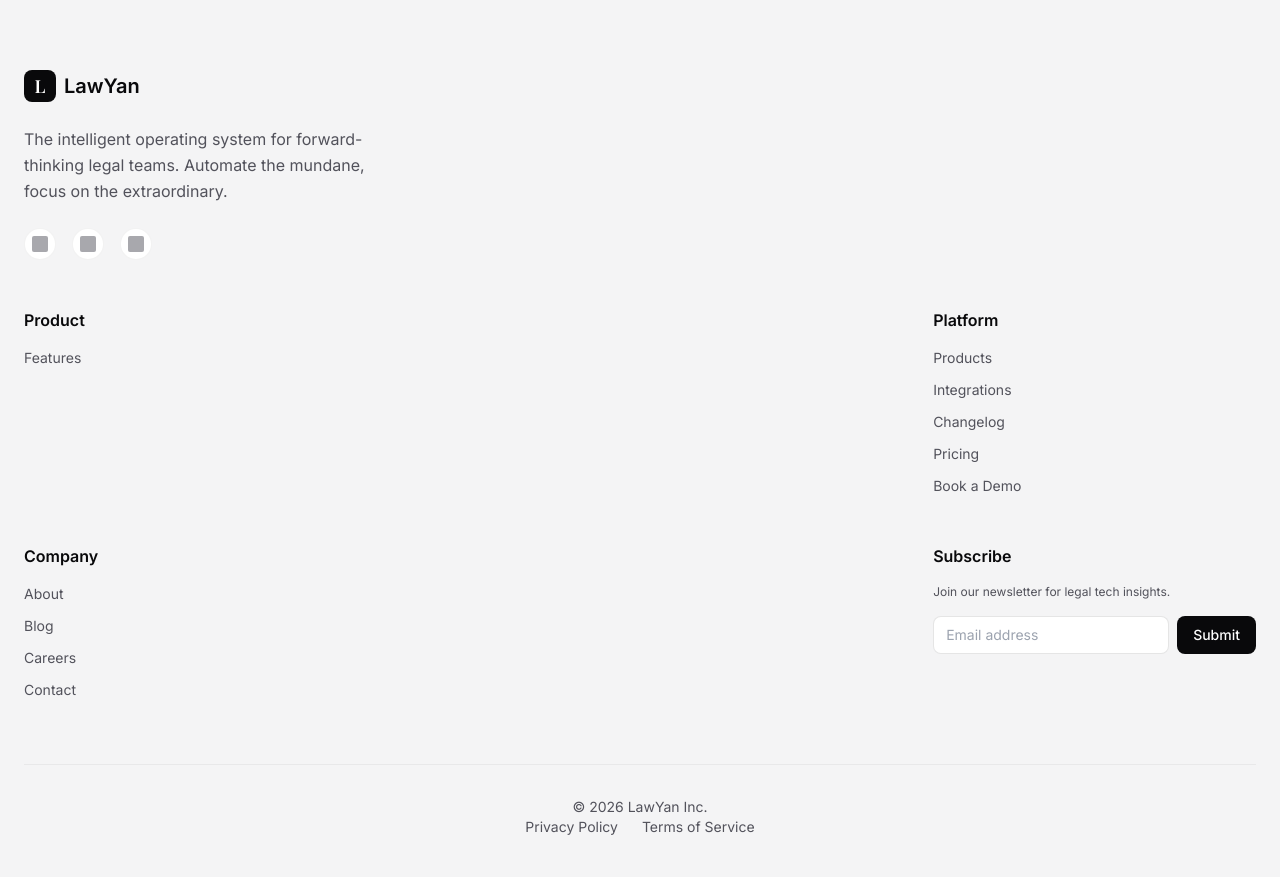
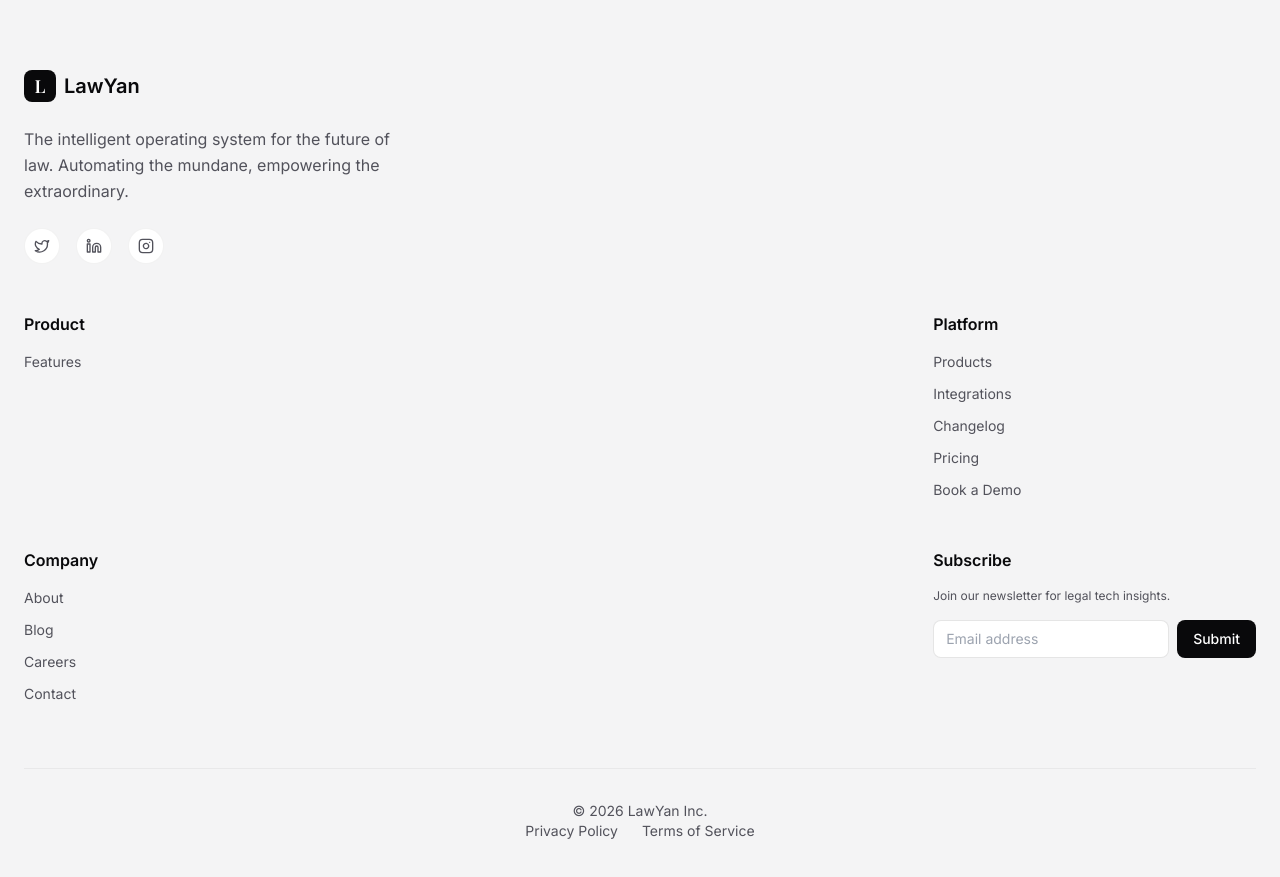
Before and after one commit to AnikaSharman/lawyan, a React (Vite) app: page /resources in a window 1280 px wide. Shown: the part 1300-2177 px from the top of the page. Built offline with nearby package versions, Linux system fonts and the light colour scheme; a web font is replaced by a local one.

Commit message:
Refine footer tagline and add social icons

```diff
--- a/components/Footer.tsx
+++ b/components/Footer.tsx
@@ -1,5 +1,6 @@
-import React from 'react';
+import React, { ReactNode } from 'react';
 import { Link } from 'react-router-dom';
+import { Twitter, Linkedin, Instagram } from 'lucide-react';
 
 const Footer: React.FC = () => {
     return (
@@ -13,12 +14,12 @@ const Footer: React.FC = () => {
                             <span className="font-sans font-bold text-xl text-textMain">LawYan</span>
                         </Link>
                         <p className="text-textMuted leading-relaxed max-w-sm mb-6">
-                            The intelligent operating system for forward-thinking legal teams. Automate the mundane, focus on the extraordinary.
+                            The intelligent operating system for the future of law. Automating the mundane, empowering the extraordinary.
                         </p>
                         <div className="flex gap-4">
-                            <SocialIcon />
-                            <SocialIcon />
-                            <SocialIcon />
+                            <SocialIcon icon={<Twitter className="w-4 h-4" />} label="Twitter" />
+                            <SocialIcon icon={<Linkedin className="w-4 h-4" />} label="LinkedIn" />
+                            <SocialIcon icon={<Instagram className="w-4 h-4" />} label="Instagram" />
                         </div>
                     </div>
 
@@ -73,9 +74,17 @@ const Footer: React.FC = () => {
     );
 };
 
-const SocialIcon = () => (
-    <div className="w-8 h-8 rounded-full bg-white border border-black/5 flex items-center justify-center text-textMuted hover:text-textMain hover:border-black/20 cursor-pointer transition-all">
-        <div className="w-4 h-4 bg-current rounded-sm opacity-50"></div>
+interface SocialIconProps {
+    icon: ReactNode;
+    label: string;
+}
+
+const SocialIcon: React.FC<SocialIconProps> = ({ icon, label }) => (
+    <div
+        className="w-9 h-9 rounded-full bg-white border border-black/5 flex items-center justify-center text-textMuted hover:text-textMain hover:border-black/20 hover:shadow-sm cursor-pointer transition-all"
+        aria-label={label}
+    >
+        {icon}
     </div>
 )
 
```
